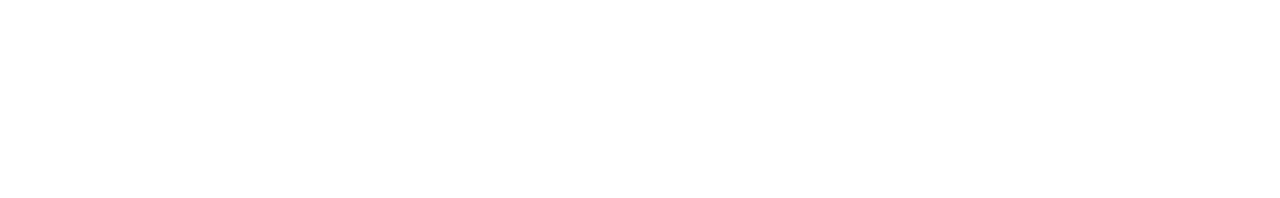
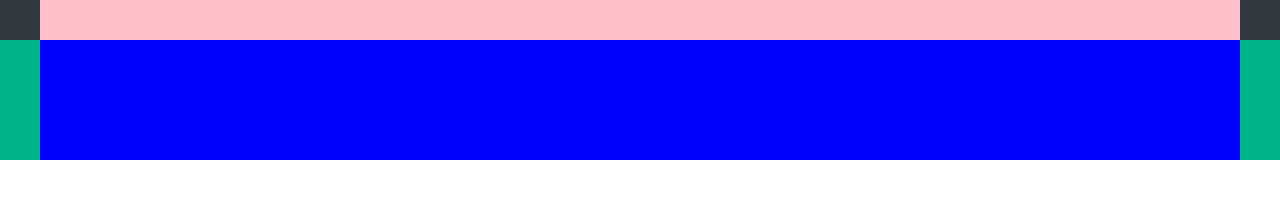
Before and after one commit to ww-phoenix/lagou, a plain HTML site: page index.html in a window 1280 px wide. Drawn offline with Linux system fonts and the light colour scheme.

Commit message:
头部版型

```diff
--- a/index.html
+++ b/index.html
@@ -4,8 +4,53 @@
     <meta charset="UTF-8">
     <meta name="viewport" content="width=device-width, initial-scale=1.0">
     <title>Document</title>
+    <style type="text/css">
+       *{margin:0;padding:0;}
+       p,h1,h2,h3,h4,h5,h6,dl,dt,dd,ol,ul,li{margin:0px;padding:0px;}
+
+       /*设置版心*/
+       .main{
+           width:1200px;
+           margin:0 auto;
+       }
+       .header{
+           height:160px;
+           background:red;
+       }
+       .header .h_top{
+           height:40px;
+           background:#32373e;
+       }
+       .header .h_top .topCon{
+           height:40px;
+           background:pink;
+       }
+       .header .h_bottom{
+           height:120px;
+           background:#00b38a;
+       }
+       .header .h_bottom .botCon{
+           height:120px;
+           background:blue;
+       }
+
+    </style>
 </head>
 <body>
+    <div id="box">
+        <div class="header">
+            <div class="h_top">
+                <div class="topCon main"></div>
+            </div>
+            <div class="h_bottom">
+                <div class="botCon main"></div>
+            </div>
+        </div>
+        <div class="sear"></div>
+        <div class=banner></div>
+        <div class="content"></div>
+        <div class=footer></div>
+    </div>
 
 </body>
 </html>
```
